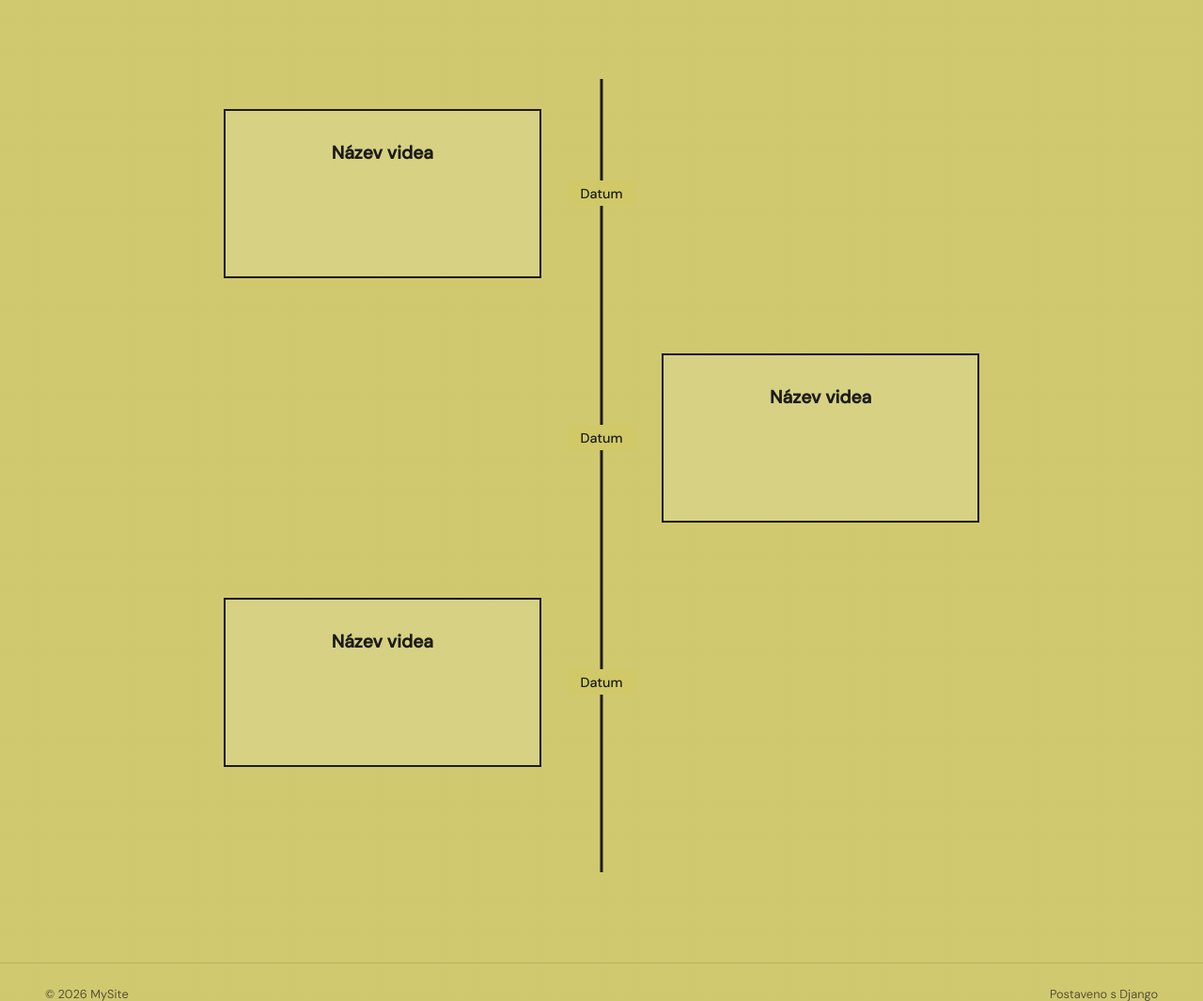
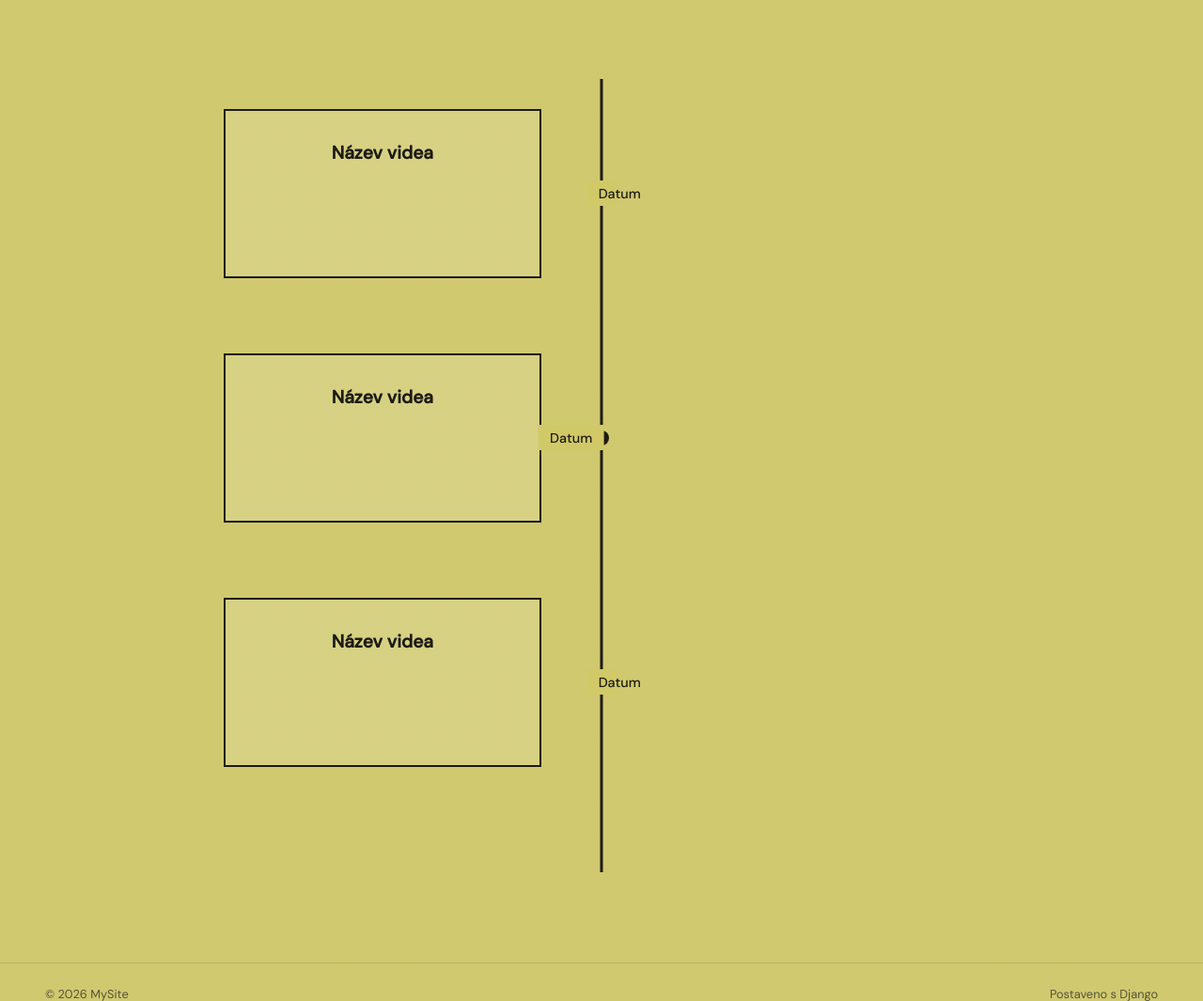
Before and after one commit to JachymMasek/blog, a Django app: page /serie/ in a window 1280 px wide. Shown: the part 351-1416 px from the top of the page at 94% size. Run offline with Django 5.2, Linux system fonts and the light colour scheme.

Commit message:
serie.html

```diff
--- a/nazev_projektu/nazev_aplikace/templates/serie.html
+++ b/nazev_projektu/nazev_aplikace/templates/serie.html
@@ -82,12 +82,12 @@
     margin-bottom: 5rem;
   }
 
-  .timeline-item.left {
-    justify-content: flex-start;
+  .timeline-item.left .timeline-date {
+  right: calc(42% + 2rem);  /* Vpravo od karty */
   }
 
-  .timeline-item.right {
-    justify-content: flex-end;
+  .timeline-item.right .timeline-date {
+    left: calc(42% + 2rem);   /* Vlevo od karty */
   }
 
   .timeline-card {
```
